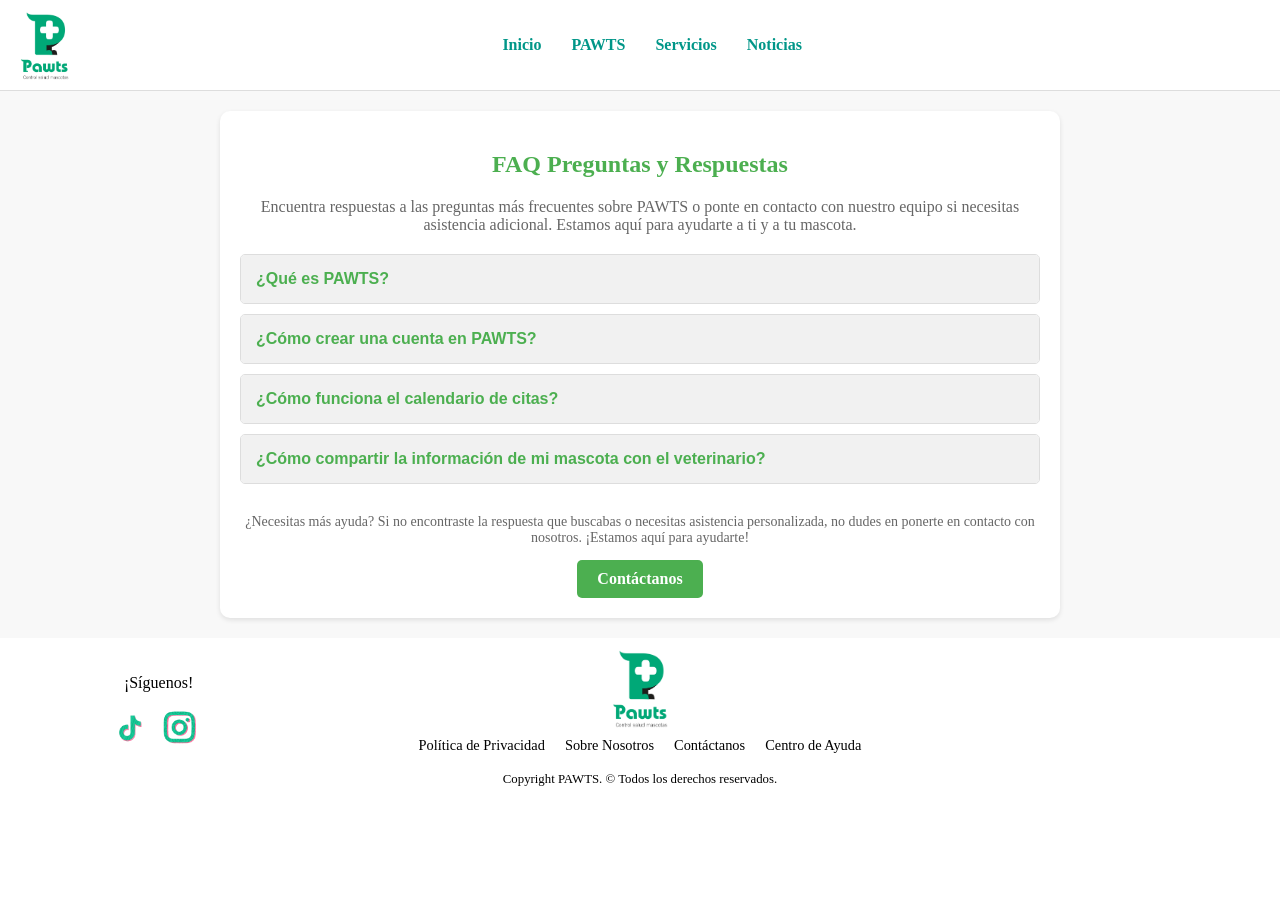
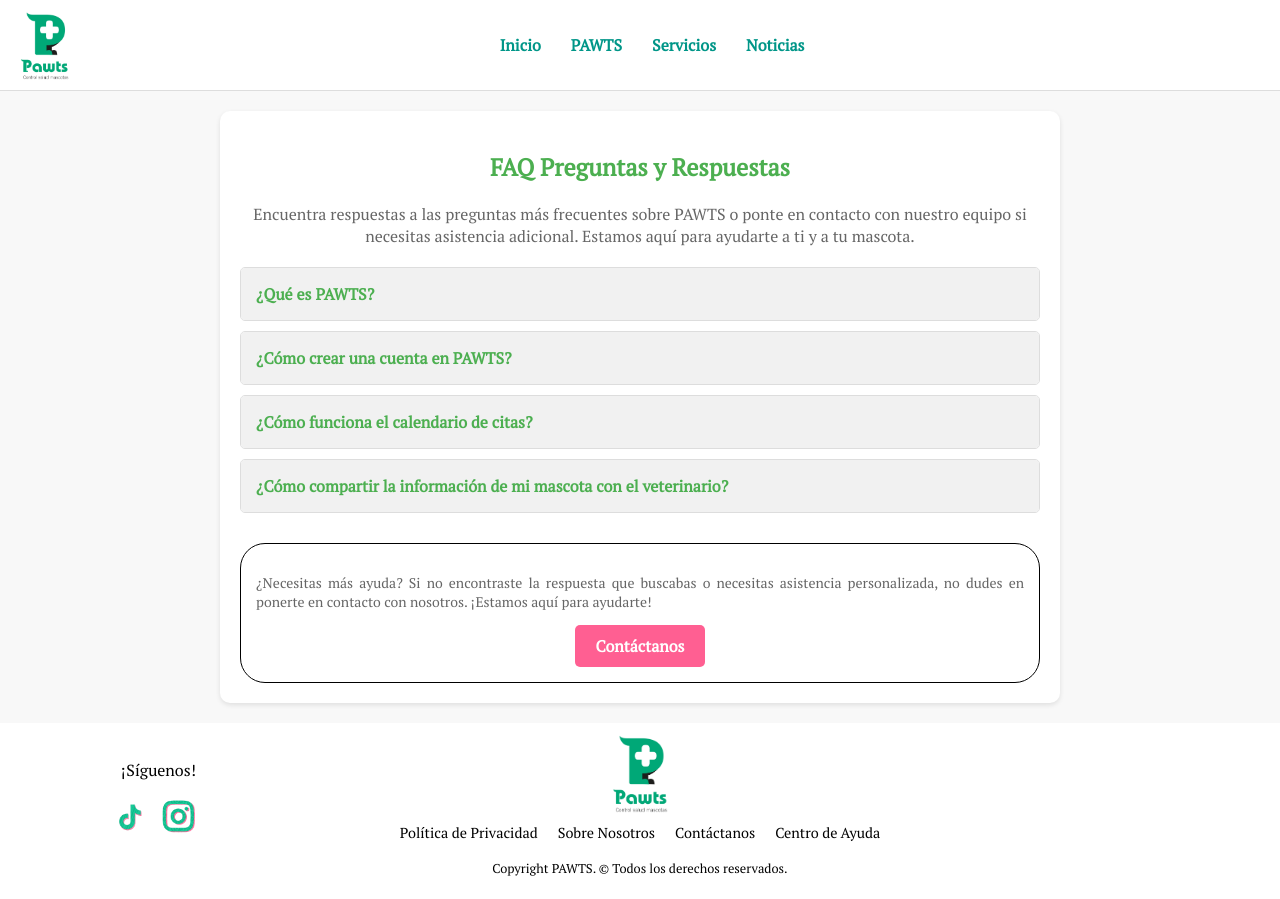
Before and after one commit to joeldin03/RompeMalla, a PHP site: page /pages/FAQ.php in a window 1280 px wide. Before the commit the page ends 786 px from the top, so only its background shows below. Run offline with PHP 8.4, Linux system fonts and the light colour scheme.

Commit message:
faq updated

```diff
--- a/css/FAQ.css
+++ b/css/FAQ.css
@@ -1,9 +1,13 @@
 body {
-    font: 'PT Serif', serif;
+    font-family: 'PT Serif', serif;
     margin: 0;
     padding: 0;
     background-color: #f8f8f8;
     color: #333;
+}
+
+.faq-question, .faq-answer {
+    font-family: 'PT Serif', serif;
 }
 
 main {
@@ -81,18 +85,22 @@
 .contact-help {
     text-align: center;
     margin-top: 30px;
+    border: 1px solid black;
+    padding: 15px;
+    border-radius: 25px;
 }
 
 .contact-help p {
     font-size: 14px;
     color: #666;
+    text-align: justify;
 }
 
 .contact-button {
     display: inline-block;
     padding: 10px 20px;
     color: #fff;
-    background-color: #4caf50;
+    background-color: #FF5F92;
     text-decoration: none;
     border-radius: 5px;
     font-weight: bold;
--- a/pages/FAQ.php
+++ b/pages/FAQ.php
@@ -5,6 +5,7 @@
     <meta name="viewport" content="width=device-width, initial-scale=1.0">
     <title>FAQ - PAWTS</title>
     <link rel="stylesheet" href="/RompeMalla/css/FAQ.css">
+    <link href="https://fonts.googleapis.com/css2?family=PT+Serif&display=swap" rel="stylesheet">
 </head>
 <body>
 
```
